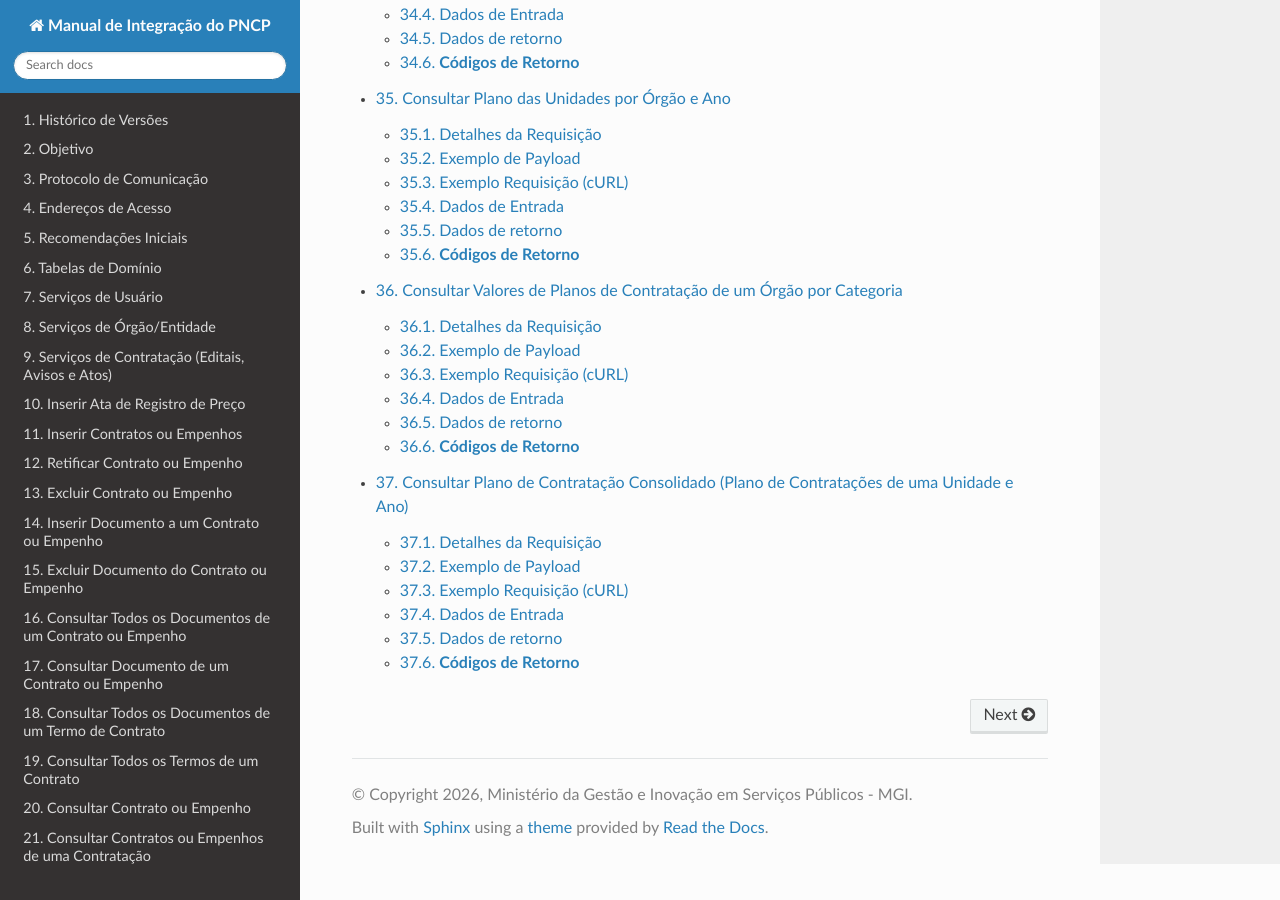
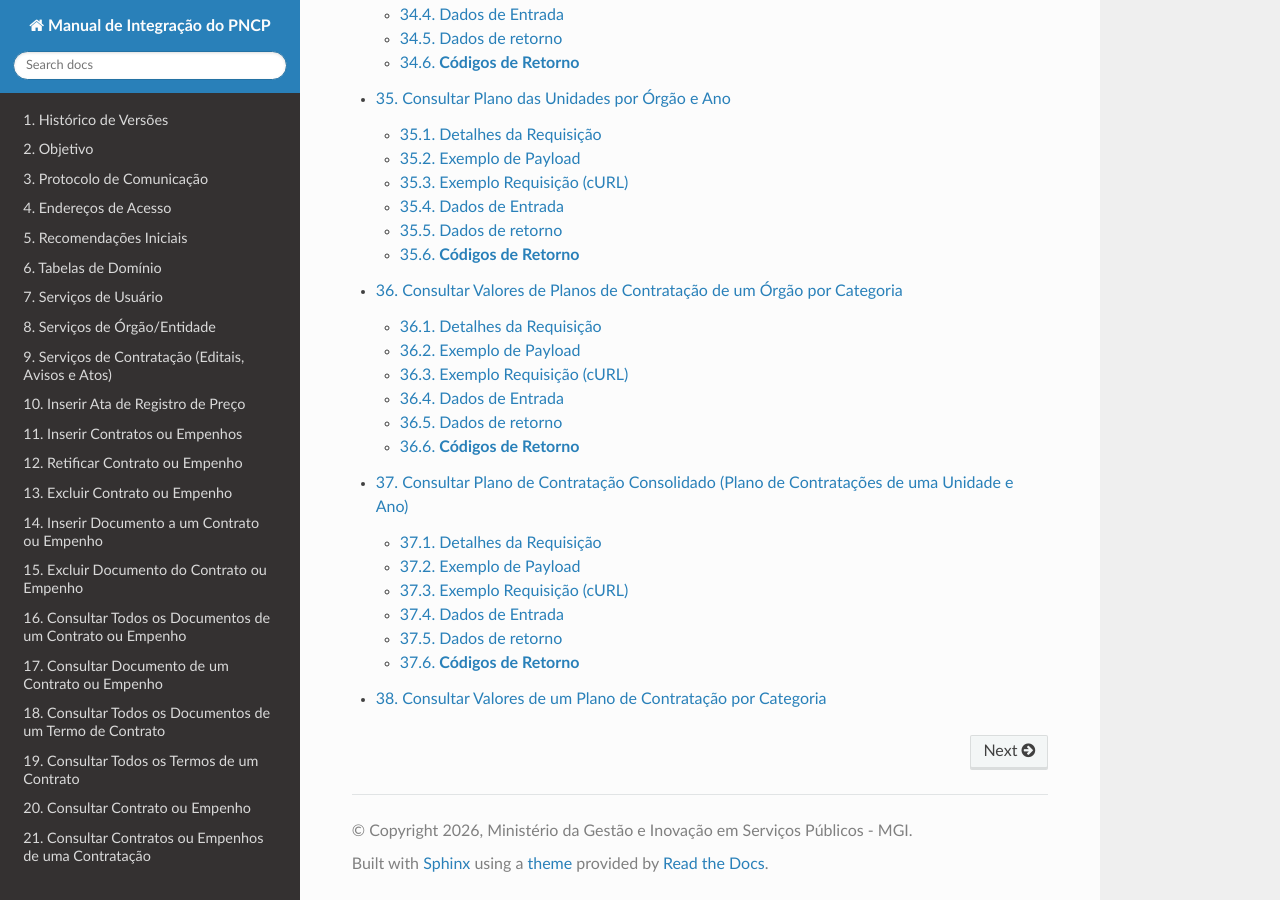
Before and after one commit to carlosmgi/Manual-de-Integracao-do-PNCP, a Sphinx documentation site: the page built from docs/source/index.rst, in a window 1280 px wide and 900 px high, scrolled down 17915 px. Built offline with Sphinx 7.4.7 and the Read the Docs theme 3.1.0, drawn with Linux system fonts in a browser that asks for light colours; pages that are not in the unit, such as notebooks, are missing from menus.

Commit message:
Update index.rst

```diff
--- a/docs/source/index.rst
+++ b/docs/source/index.rst
@@ -55,3 +55,4 @@ Sumário
    Consultar Plano das Unidades por Órgão e Ano
    Consultar Valores de Planos de Contratação de um Órgão por Categoria
    Consultar Plano de Contratação Consolidado (Plano de Contratações de uma Unidade e Ano)
+   Consultar Valores de um Plano de Contratação por Categoria
```
